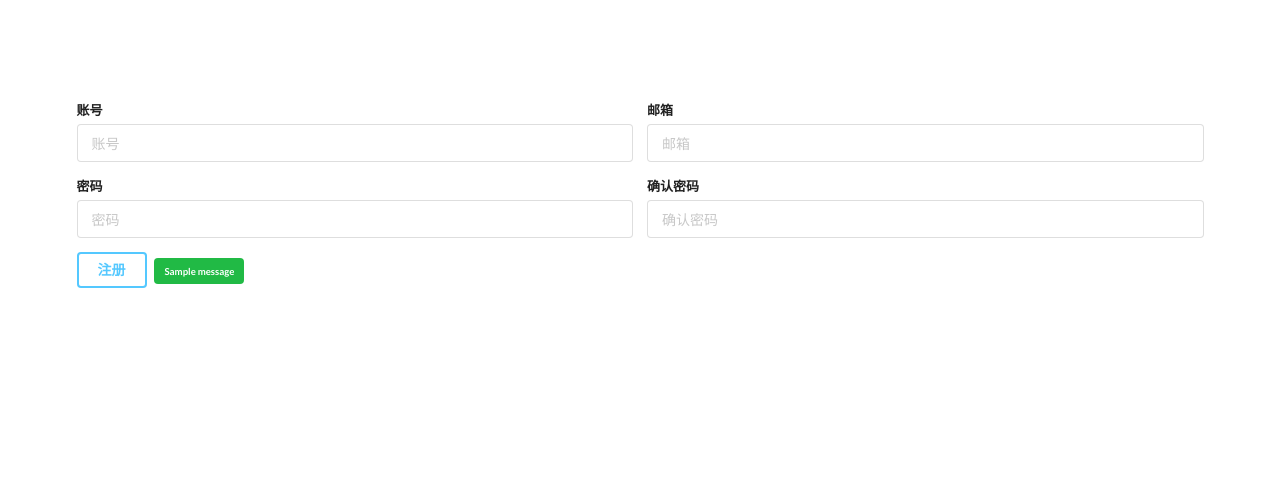
After one commit to ItManHarry/wechat, a Flask app: page /auth/register in a window 1280 px wide. The commit adds this page. Shown: the top 487 px of the page. Run offline with Flask 2, Linux system fonts and the light colour scheme; tables that the repository leaves empty hold one stand-in row (values such as "Sample post"); one stand-in notice (Sample message) is shown; some libraries are stand-ins or nearby versions.

Commit message:
register finished

```diff
--- a/chat/forms.py
+++ b/chat/forms.py
@@ -1,7 +1,23 @@
 from flask_wtf import FlaskForm
 from wtforms import StringField, PasswordField, SubmitField
-from wtforms.validators import DataRequired, Length
+from wtforms.validators import DataRequired, Length, Email, EqualTo
+from wtforms import ValidationError
+from chat.models import User
 class LoginForm(FlaskForm):
     code = StringField('账号',validators=[DataRequired('请输入用户名!'),Length(1, 20, '长度要介于(1-20)')])
     password = PasswordField('密码',validators=[DataRequired('请输入密码!'),Length(8, 128, '长度要介于(8-128)')])
     submit = SubmitField('登录')
+class RegisterForm(FlaskForm):
+    code = StringField('账号', validators=[DataRequired('请输入用户名!'), Length(1, 20, '长度要介于(1-20)')])
+    password = PasswordField('密码', validators=[DataRequired('请输入密码!'), Length(8, 128, '长度要介于(8-128)'), EqualTo('password_confirm', message='密码不一致')])
+    password_confirm = PasswordField('确认密码', validators=[DataRequired('请确认密码!')])
+    email = StringField('邮箱', validators=[DataRequired('请输入邮箱!'), Email('邮箱格式不正确')])
+    submit = SubmitField('注册')
+
+    def validate_code(self, field):
+        if User.query.filter_by(code=field.data.lower()).first():
+            raise ValidationError('账号已注册!')
+
+    def validate_email(self, field):
+        if User.query.filter_by(email=field.data.lower()).first():
+            raise ValidationError('邮箱已注册!')
--- /dev/null
+++ b/chat/templates/auth/register.html
@@ -0,0 +1,59 @@
+{% extends 'base.html' %}
+{% block title %}Chat Room{% endblock %}
+{% block main %}
+    <div class="ui left aligned container">
+        <div class="row" style="margin-top:100px;">
+            <div class="column">
+                <form method="post" class="ui form">
+                    {{form.csrf_token}}
+                    <div class="two fields">
+                        <div class="field">
+                            {{form.code.label}}
+                            {{form.code(placeholder='账号')}}
+                            {% for message in form.code.errors %}
+                                <div class="ui pointing red label">
+                                    <small>{{ message }}</small>
+                                </div>
+                            {% endfor %}
+                        </div>
+                        <div class="field">
+                            {{form.email.label}}
+                            {{form.email(placeholder='邮箱')}}
+                             {% for message in form.email.errors %}
+                                <div class="ui pointing red label">
+                                    <small>{{ message }}</small>
+                                </div>
+                            {% endfor %}
+                        </div>
+                    </div>
+                    <div class="two fields">
+                        <div class="field">
+                            {{form.password.label}}
+                            {{form.password(placeholder='密码')}}
+                             {% for message in form.password.errors %}
+                                <div class="ui pointing red label">
+                                    <small>{{ message }}</small>
+                                </div>
+                            {% endfor %}
+                        </div>
+                        <div class="field">
+                            {{form.password_confirm.label}}
+                            {{form.password_confirm(placeholder='确认密码')}}
+                             {% for message in form.password_confirm.errors %}
+                                <div class="ui pointing red label">
+                                    <small>{{ message }}</small>
+                                </div>
+                            {% endfor %}
+                        </div>
+                    </div>
+                    <div class="field">
+                        {{form.submit(class='ui submit primary inverted button')}}
+                        {% for message in get_flashed_messages() %}
+                            <div class="ui label green"><small>{{ message }}</small></div>
+                        {% endfor %}
+                    </div>
+                </form>
+            </div>
+        </div>
+    </div>
+{% endblock %}
--- a/chat/views/auth.py
+++ b/chat/views/auth.py
@@ -1,12 +1,30 @@
 from flask import Blueprint, render_template, redirect, url_for, flash
 from flask_login import login_user, current_user, logout_user
-from chat.forms import LoginForm
+from chat.forms import LoginForm, RegisterForm
 from chat.models import User, Log
 from chat.tools import redirect_back
 from chat.plugins import db
 import uuid
 #系统授权
 bp_auth = Blueprint('auth', __name__)
+@bp_auth.route('/register', methods=['GET', 'POST'])
+def register():
+    form = RegisterForm()
+    if form.validate_on_submit():
+        code = form.code.data
+        email = form.email.data
+        password = form.password.data
+        user = User(
+            id=uuid.uuid4().hex,
+            code=code.lower(),
+            name=code.lower(),
+            email=email.lower()
+        )
+        user.set_password(password)
+        db.session.add(user)
+        db.session.commit()
+        flash('注册成功!')
+    return render_template('auth/register.html', form=form)
 @bp_auth.route('/login', methods = ['GET', 'POST'])
 def login():
     if current_user.is_authenticated:
```
Also changed, not shown: chat/templates/auth/login.html (+4 -4 lines).
